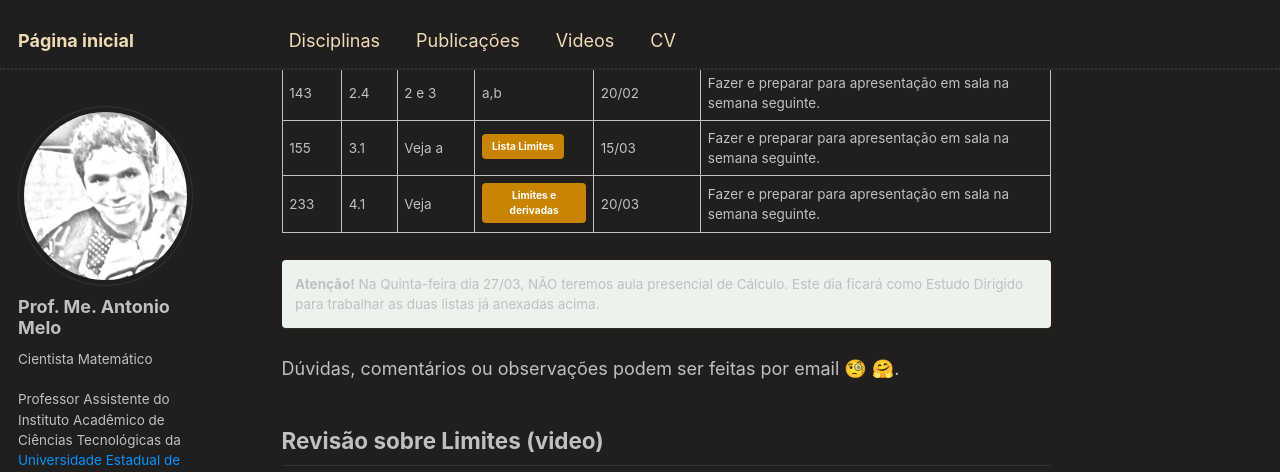
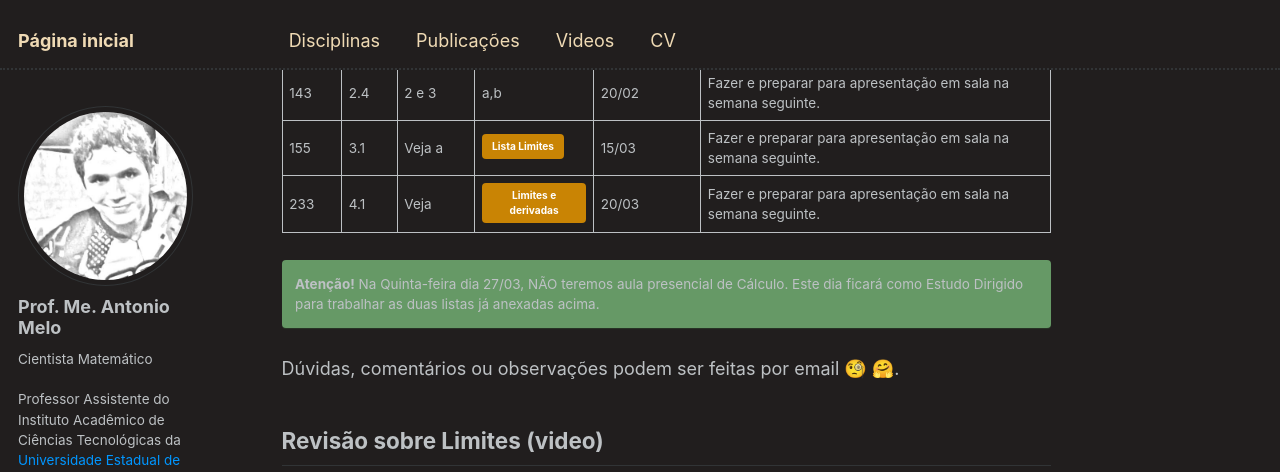
Before and after one commit to antmelo/antmelo.github.io, a Jekyll site: the page built from _teaching/2025-1-calculo.md, in a window 1280 px wide and 1400 px high, scrolled down 1323 px. Shown: the top 472 px of the window. Built offline with Jekyll 4.4.1, drawn with Linux system fonts in a browser that asks for light colours; some web fonts are replaced; grey boxes are pictures that could not be loaded.

Commit message:
Update _notices.scss

```diff
--- a/_sass/_notices.scss
+++ b/_sass/_notices.scss
@@ -16,7 +16,7 @@
   font-family: $global-font-family;
   font-size: $type-size-6 !important;
   text-indent: initial; /* override*/
-  background-color: mix(#fff, $notice-color, 90%);
+  background-color: mix(#fff, $notice-color, 20%);
   border-radius: $border-radius;
   box-shadow: 0 1px 1px rgba($notice-color, 0.25);
 
```
